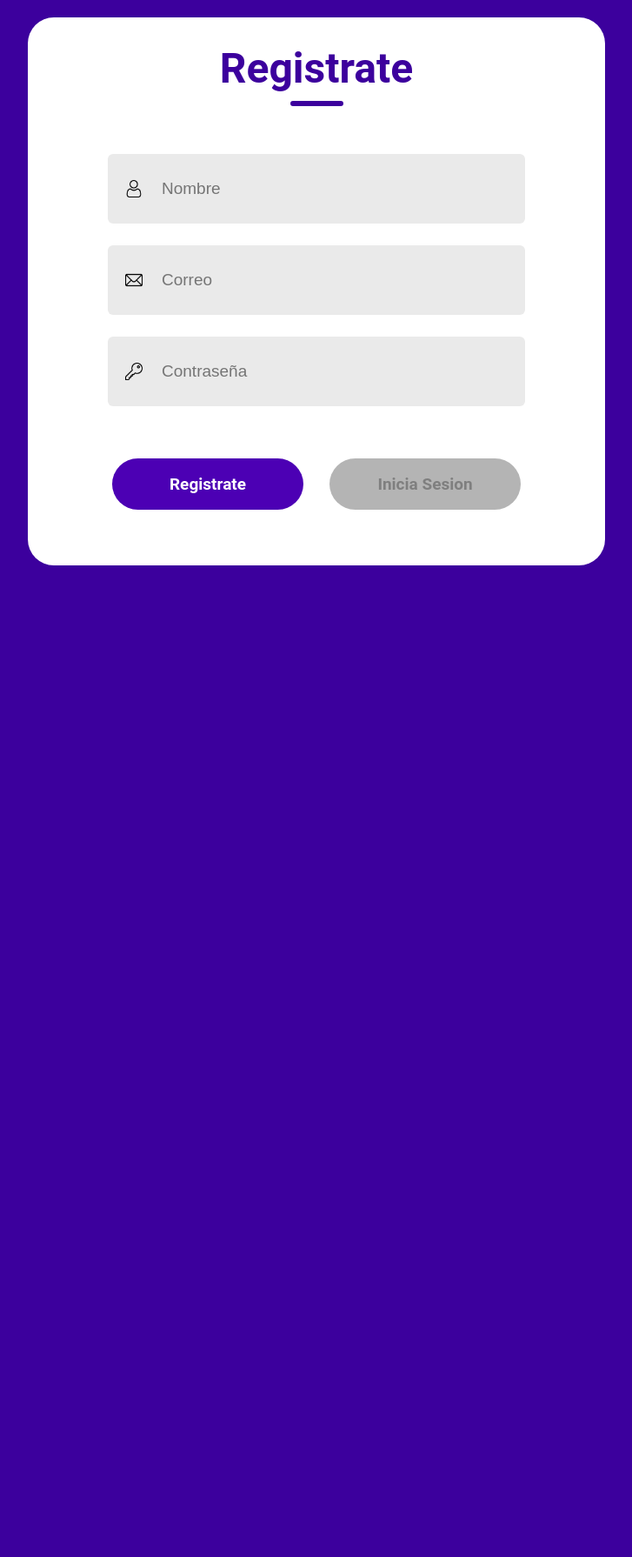
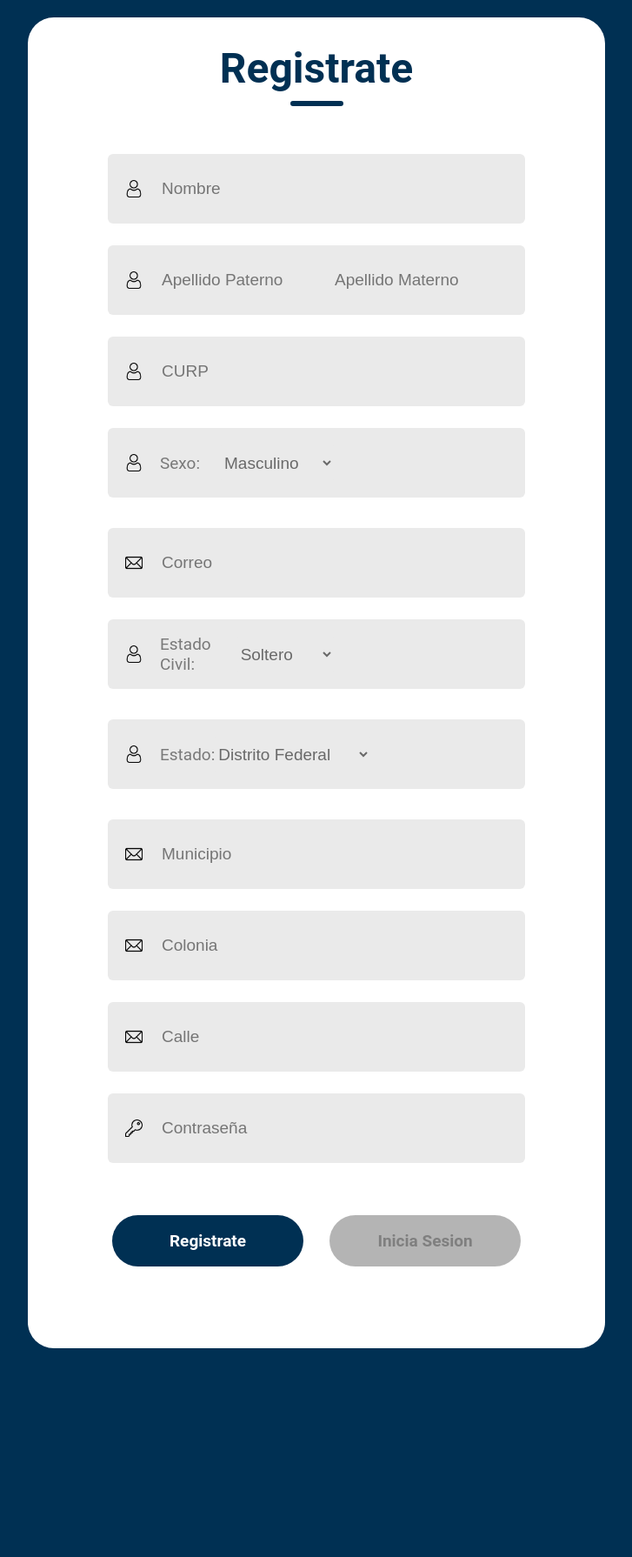
Before and after one commit to BeetBeatBit/Proyecto_Incidentes8M, a Flask app: page / in a window 1280 px wide. Shown: the top 1790 px of the page at 87% size, without its empty margins (276-1003 px from the left). Before the commit the page ends 650 px from the top, so only its background shows below. Run offline with Flask 3, Linux system fonts and the light colour scheme.

Commit message:
Actualizacion de registro y login

```diff
--- a/static/css/LoginSignup.css
+++ b/static/css/LoginSignup.css
@@ -22,7 +22,7 @@
   }
 
 body{
-    background: #3c009d;
+    background: #003053;
     font-family: 'Roboto', sans-serif;
 
 }
@@ -36,7 +36,7 @@ body{
     background: #fff;
     padding-bottom: 30px;
     border-radius: 30px;
-    height: 600px;
+    height: 1500px;
 }
 
 .header{
@@ -50,7 +50,7 @@ body{
 
 .text{
     animation: slideDown 1s ease;
-    color: #3c009d;
+    color: #003053;
     font-size: 48px;
     font-weight:  700;
 }
@@ -59,7 +59,7 @@ body{
     animation: slideDown 1s ease;
     width: 61px;
     height: 6px;
-    background: #3c009d;
+    background: #003053;
     border-radius: 9px;
 }
 
@@ -81,6 +81,90 @@ body{
     border-radius: 6px;
 }
 
+#femenino{
+    margin-left: -50px;
+}
+
+#sex {
+    display: flex;
+    align-items: center;
+    margin-bottom: 10px;
+    font-size: 19px;
+    color: #797979;
+
+}
+
+#civil {
+    display: flex;
+    align-items: center;
+    margin-bottom: 10px;
+    font-size: 19px;
+    color: #797979;
+
+}
+
+#estado {
+    display: flex;
+    align-items: center;
+    margin-bottom: 10px;
+    font-size: 19px;
+    color: #797979;
+
+}
+
+#sex label {
+    padding-right: 10px;
+    color: #797979;
+    font-size: 19px;
+
+}
+
+#sex-select {
+    outline: none;
+    border: none;
+    animation: slideDown 1s ease;
+    display: flex;
+    align-items: center;
+    margin: auto;
+    width: 130px;
+    height: 50px;
+    margin-right: 220px;
+    background: #eaeaea;
+    border-radius: 6px;
+}
+
+#sex-select option:checked{
+    color: #3d3c3c;
+    font-size: 19px;
+
+}
+
+#option{
+    color: #797979;
+    font-size: 19px;
+}
+
+#state-select {
+    outline: none;
+    border: none;
+    animation: slideDown 1s ease;
+    display: flex;
+    align-items: center;
+    margin: auto;
+    width: 200px;
+    height: 50px;
+    margin-right: 220px;
+    background: #eaeaea;
+    border-radius: 6px;
+}
+
+select{
+    display: flex;
+    align-items: center;
+    margin-bottom: 10px;
+    font-size: 19px;
+    color: #696969;
+}
 
 .input img{
     width: 20px;
@@ -108,7 +192,7 @@ body{
 }
 
 .forgot-password span{
-    color: #3c009d;
+    color: #003053;
     cursor: pointer;
 }
 
@@ -126,7 +210,7 @@ body{
     width: 220px;
     height: 59px;
     color: #fff;
-    background: #4c00b4;
+    background: #003053;
     border-radius: 50px;
     font-size: 19px;
     font-weight: 700;
--- a/static/js/login.js
+++ b/static/js/login.js
@@ -2,7 +2,17 @@ const title = document.getElementById('title');
 const registrateButton = document.getElementById('registrate');
 const iniciaSesionButton = document.getElementById('inicia-sesion');
 const input_user = document.getElementById('user');
+const apellidos = document.getElementById('apellidos');
 const olvide = document.getElementById('olvide');
+const curp = document.getElementById('curp');
+const sexo = document.getElementById('sex');
+const civil = document.getElementById('civil');
+const estado = document.getElementById('estado');
+const municipio = document.getElementById('municipio');
+const calle = document.getElementById('calle');
+const colonia = document.getElementById('colonia');
+const container = document.getElementById ('container');
+
 
 
 if (title.textContent === 'Registrate') {
@@ -20,12 +30,21 @@ registrateButton.addEventListener('click', () => {
         isRegisterClicked = false;
     } else {
     title.textContent = 'Registrate';
-    registrateButton.style.backgroundColor = '#4c00b4';
+    registrateButton.style.backgroundColor = '#003053';
     registrateButton.style.color = '#fff';
     iniciaSesionButton.style.backgroundColor = '#0000004b';
     iniciaSesionButton.style.color = '#0000004b';
     input_user.style.display = 'flex';
+    apellidos.style.display = 'flex';
+    curp.style.display = 'flex';
+    civil.style.display = 'flex';
     olvide.style.display = 'none';
+    sexo.style.display = 'flex';
+    estado.style.display = 'flex';
+    municipio.style.display = 'flex';
+    colonia.style.display = 'flex';
+    calle.style.display = 'flex';
+    container.style.height =  '1500px';
     isLoginClicked = false;
     isRegisterClicked = true;}
 });
@@ -39,12 +58,21 @@ iniciaSesionButton.addEventListener('click', () => {
         isLoginClicked = false;
     } else {
         title.textContent = 'Inicia Sesion';
-        iniciaSesionButton.style.backgroundColor = '#4c00b4';
+        iniciaSesionButton.style.backgroundColor = '#003053';
         iniciaSesionButton.style.color = '#fff';
         registrateButton.style.backgroundColor = '#0000004b';
         registrateButton.style.color = '#0000004b';
         input_user.style.display = 'none';
+        apellidos.style.display = 'none';
         olvide.style.display = 'flex';
+        curp.style.display = 'none';
+        civil.style.display = 'none';
+        sexo.style.display = 'none';
+        estado.style.display = 'none';
+        municipio.style.display = 'none';
+        colonia.style.display ='none';
+        calle.style.display = 'none';
+        container.style.height =  '535px';
         isLoginClicked = true;
         isRegisterClicked = false;
     }
--- a/templates/login.html
+++ b/templates/login.html
@@ -9,7 +9,7 @@
 
 <body>
     <!--Caja para login, funciona con javascript. Aun no tiene funcionalidad-->
-    <div class="container">
+    <div class="container" id="container">
         <div class="header">
             <div id="title" class="text">Registrate</div>
             <div class="underline"></div>
@@ -19,10 +19,86 @@
                 <img src=static/img/user.png alt="" />
                 <input type="text" placeholder="Nombre"/>
             </div>
-
+            <div class="input" id="apellidos">
+                <img src=static/img/user.png alt="" />
+                <input type="text" placeholder="Apellido Paterno" />
+                <input id="femenino" type="text" placeholder="Apellido Materno" />
+            </div>
+            <div class="input" id="curp">
+                <img src=static/img/user.png alt="" />
+                <input type="text" placeholder="CURP"/>
+            </div>
+            <div class="input" id="sex">
+                <img src=static/img/user.png alt="" />
+                <label for="sex-select">Sexo:</label>
+                <select id="sex-select" name="sex">
+                    <option  value="masculino">Masculino</option>
+                    <option  value="femenino">Femenino</option>
+                    <option  value="otro">Otro</option>
+                </select>
+            </div>
             <div class="input">
                 <img src=static/img/mail.png alt="" />
                 <input type="email" placeholder="Correo" />
+            </div>
+            <div class="input" id="civil">
+                <img src=static/img/user.png alt="" />
+                <label for="sex-select">Estado Civil:</label>
+                <select id="sex-select" name="estado-civil">
+                    <option  value="soltero">Soltero</option>
+                    <option  value="casado">Casado</option>
+                    <option  value="divorciado">Divorciado</option>
+                </select>
+            </div>
+            <div class="input" id="estado">
+                <img src=static/img/user.png alt="" />
+                <label for="state-select">Estado:</label>
+                <select id="state-select" name="estado">
+                    <option value="DIF">Distrito Federal</option>
+                    <option value="AGS">Aguascalientes</option>
+                    <option value="BCN">Baja California</option>
+                    <option value="BCS">Baja California Sur</option>
+                    <option value="CAM">Campeche</option>
+                    <option value="CHP">Chiapas</option>
+                    <option value="CHI">Chihuahua</option>
+                    <option value="COA">Coahuila</option>
+                    <option value="COL">Colima</option>
+                    <option value="DUR">Durango</option>
+                    <option value="GTO">Guanajuato</option>
+                    <option value="GRO">Guerrero</option>
+                    <option value="HGO">Hidalgo</option>
+                    <option value="JAL">Jalisco</option>
+                    <option value="MEX">M&eacute;xico</option>
+                    <option value="MIC">Michoac&aacute;n</option>
+                    <option value="MOR">Morelos</option>
+                    <option value="NAY">Nayarit</option>
+                    <option value="NLE">Nuevo Le&oacute;n</option>
+                    <option value="OAX">Oaxaca</option>
+                    <option value="PUE">Puebla</option>
+                    <option value="QRO">Quer&eacute;taro</option>
+                    <option value="ROO">Quintana Roo</option>
+                    <option value="SLP">San Luis Potos&iacute;</option>
+                    <option value="SIN">Sinaloa</option>
+                    <option value="SON">Sonora</option>
+                    <option value="TAB">Tabasco</option>
+                    <option value="TAM">Tamaulipas</option>
+                    <option value="TLX">Tlaxcala</option>
+                    <option value="VER">Veracruz</option>
+                    <option value="YUC">Yucat&aacute;n</option>
+                    <option value="ZAC">Zacatecas</option>
+                </select>
+            </div>
+            <div class="input" id="municipio">
+                <img src=static/img/mail.png alt="" />
+                <input type="text" placeholder="Municipio" />
+            </div>
+            <div class="input" id="colonia">
+                <img src=static/img/mail.png alt="" />
+                <input type="text" placeholder="Colonia" />
+            </div>
+            <div class="input" id="calle">
+                <img src=static/img/mail.png alt="" />
+                <input type="text" placeholder="Calle" />
             </div>
             <div class="input">
                 <img src=static/img/key.png alt="" />
```
